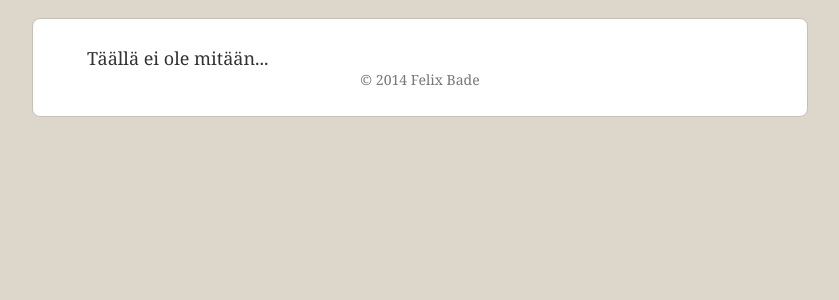
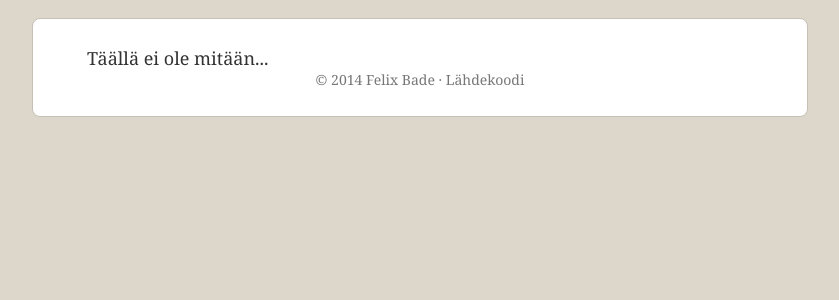
Before and after one commit to felixbade/visa, a Python web app: template app/templates/base.html in a window 1280 px wide. Shown: the top 300 px of the page, without its empty margins (220-1059 px from the left). Run offline with Jinja, Linux system fonts and the light colour scheme; the template is opened without the code that fills it, so the values that code supplies are empty.

Commit message:
Add link to github

```diff
--- a/app/templates/base.html
+++ b/app/templates/base.html
@@ -11,7 +11,7 @@
             {% block content %}Täällä ei ole mitään...{% endblock %}
             {% block footer %}
             <footer>
-                &copy; 2014 Felix Bade
+                &copy; 2014 Felix Bade &middot; <a href="https://github.com/felixbade/visa">Lähdekoodi</a>
             </footer>
             {% endblock %}
         </div>
--- a/static/502.html
+++ b/static/502.html
@@ -12,7 +12,7 @@
                 <span class="description">HTTP error 502: Bad Gateway.</span>
             </div>
             <footer>
-            &copy; 2014 Felix Bade
+                &copy; 2014 Felix Bade &middot; <a href="https://github.com/felixbade/visa">Lähdekoodi</a>
             </footer>
         </div>
     </body>
--- a/static/style.css
+++ b/static/style.css
@@ -101,6 +101,10 @@ button.clicked {
     background-color: #DA5D2D;
 }
 
+button.clicked:hover {
+    background-color: #C34818;
+}
+
 a {
     color: inherit;
     text-decoration: none;
```
